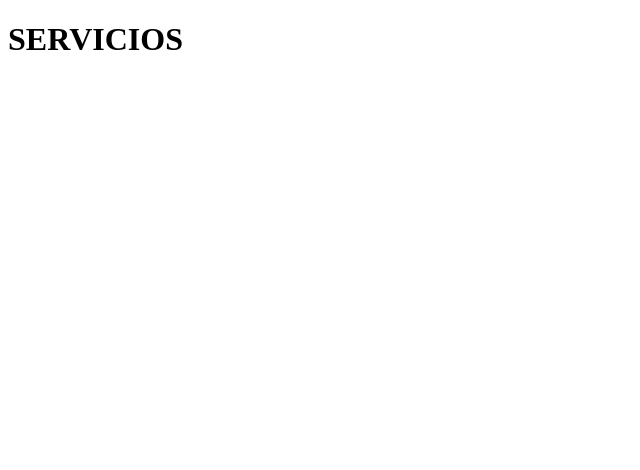
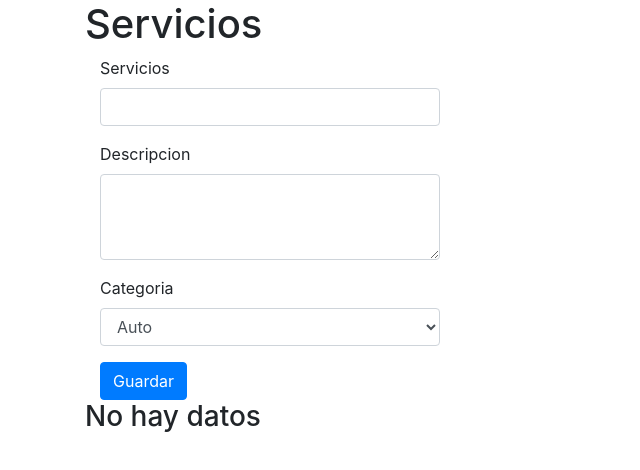
Before and after one commit to josecheo/soleraTest, a React (Create React App) app: page / in a window 1280 px wide. Shown: the top 470 px of the page, without its empty margins (0-640 px from the left). Built offline with nearby package versions, Linux system fonts and the light colour scheme.

Commit message:
mostrar datos

```diff
--- a/package.json
+++ b/package.json
@@ -6,7 +6,9 @@
     "@testing-library/jest-dom": "^4.2.4",
     "@testing-library/react": "^9.4.0",
     "@testing-library/user-event": "^7.2.1",
+    "bootstrap": "^4.4.1",
     "react": "^16.12.0",
+    "react-bootstrap": "^1.0.0-beta.16",
     "react-dom": "^16.12.0",
     "react-scripts": "3.3.1"
   },
--- a/src/components/App.js
+++ b/src/components/App.js
@@ -1,11 +1,49 @@
-import React from "react";
+import React, { Component } from "react";
+import Card from "./Card";
+import "bootstrap/dist/css/bootstrap.min.css";
+import Form from "./Form";
 
-function App() {
-  return (
-    <div className="App">
-      <h1>SERVICIOS </h1>
-    </div>
-  );
+class App extends Component {
+  state = {
+    alldata: [],
+    data: {
+      servicio: "",
+      descripcion: "",
+      categoria: ""
+    }
+  };
+  handleChange = e => {
+    this.setState({
+      data: {
+        ...this.state.data,
+        [e.target.name]: e.target.value
+      }
+    });
+  };
+
+  handleSubmit = e => {
+    e.preventDefault();
+    this.state.alldata.push(this.state.data);
+    localStorage.setItem("data", JSON.stringify(this.state.alldata));
+    this.showData();
+  };
+
+  showData = () => {
+    var data = localStorage.getItem("data");
+    var mostrarData = JSON.parse(data);
+    this.setState({ alldata: mostrarData });
+  };
+
+  render() {
+    return (
+      <div className="container">
+        <h1>Servicios</h1>
+        <Form onChange={this.handleChange} onSubmit={this.handleSubmit} />
+
+        <Card alldata={this.state.alldata} />
+      </div>
+    );
+  }
 }
 
 export default App;
--- /dev/null
+++ b/src/components/Card.js
@@ -0,0 +1,40 @@
+import React from "react";
+
+function Card(props) {
+  const alldata = props.alldata;
+
+  if (alldata.length === 0) {
+    return (
+      <div>
+        <h3> No hay datos</h3>
+      </div>
+    );
+  }
+
+  return (
+    <div className="">
+
+        {alldata.map(data => {
+          return (
+            <div className="mt-4 col-4">
+              <div className="card">
+                <div className="card-header">{data.servicio}</div>
+                <div className="card-body">
+                  <p className="card-text">{data.descripcion}</p>
+                </div>
+                <div className="card-footer">
+                  <a href="/#" className="mr-4">
+                    editar
+                  </a>
+                  <a href="/#">eliminar</a>
+                </div>
+              </div>
+            </div>
+          );
+        })}
+
+    </div>
+  );
+}
+
+export default Card;
--- /dev/null
+++ b/src/components/Form.js
@@ -0,0 +1,46 @@
+import React from "react";
+
+class Form extends React.Component {
+  render() {
+    return (
+      <div className="col-4">
+        <form onSubmit={this.props.onSubmit}>
+          <div className="form-group">
+            <label>Servicios</label>
+            <input
+              onChange={this.props.onChange}
+              className="form-control"
+              type="text"
+              name="servicio"
+            />
+          </div>
+          <div className="form-group">
+            <label>Descripcion</label>
+            <textarea
+              onChange={this.props.onChange}
+              className="form-control"
+              rows="3"
+              name="descripcion"
+            ></textarea>
+          </div>
+          <div className="form-group">
+            <label>Categoria</label>
+            <select
+              onChange={this.props.onChange}
+              className="form-control"
+              name="categoria"
+            >
+              <option>Auto</option>
+              <option>Salud</option>
+              <option>Hogar</option>
+            </select>
+          </div>
+          <button type="submit" className="btn btn-primary">
+            Guardar
+          </button>
+        </form>
+      </div>
+    );
+  }
+}
+export default Form;
```
Also changed, not shown: 2 other files (tests, documents, lock files or other folders).
